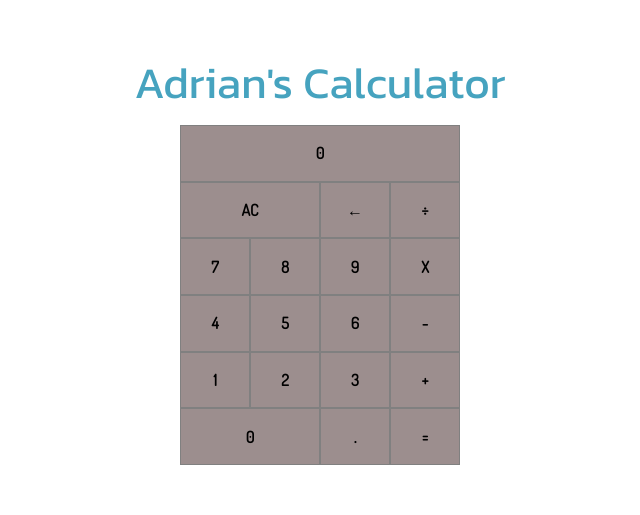
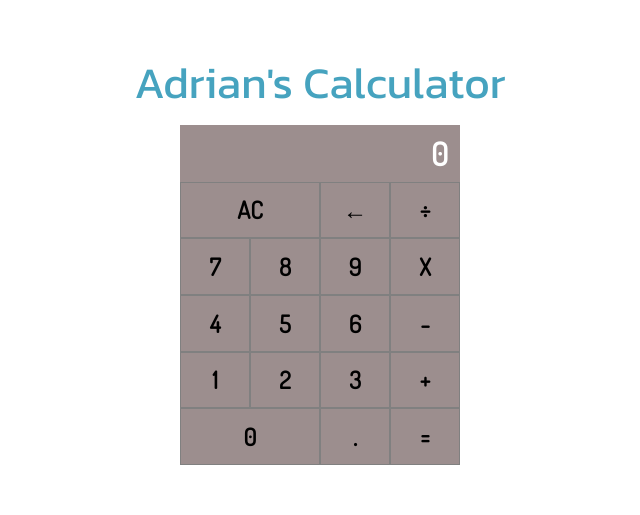
Before and after one commit to Adriantutuianu/Calculator-app-JavaScript, a plain HTML site: page index.html in a window 1280 px wide. Shown: the top 515 px of the page, without its empty margins (320-960 px from the left). Drawn offline with Linux system fonts and the light colour scheme.

Commit message:
Styled result field

```diff
--- a/style.css
+++ b/style.css
@@ -62,14 +62,20 @@ footer {
   align-items: center;
   justify-content: center;
   font-weight: bold;
+  font-size: 24px;
   border: 1px solid grey;
 }
 
 /* Content buttons  */
 
-.result {
+.content div.result {
   grid-area: result;
   border: none;
+  font-size: 32px;
+  justify-content: flex-end;
+  color: white;
+  margin-right: 10px;
+  letter-spacing: 2px;
 }
 .ac {
   grid-area: ac;
```
